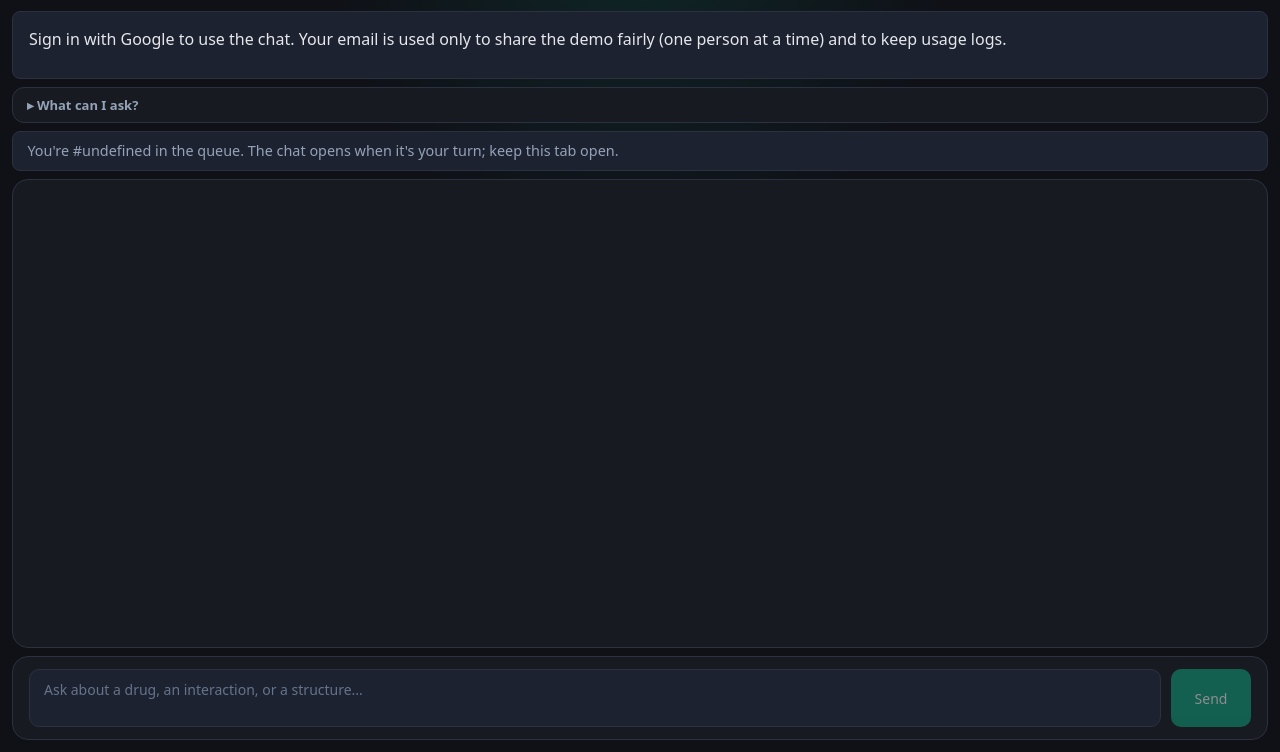
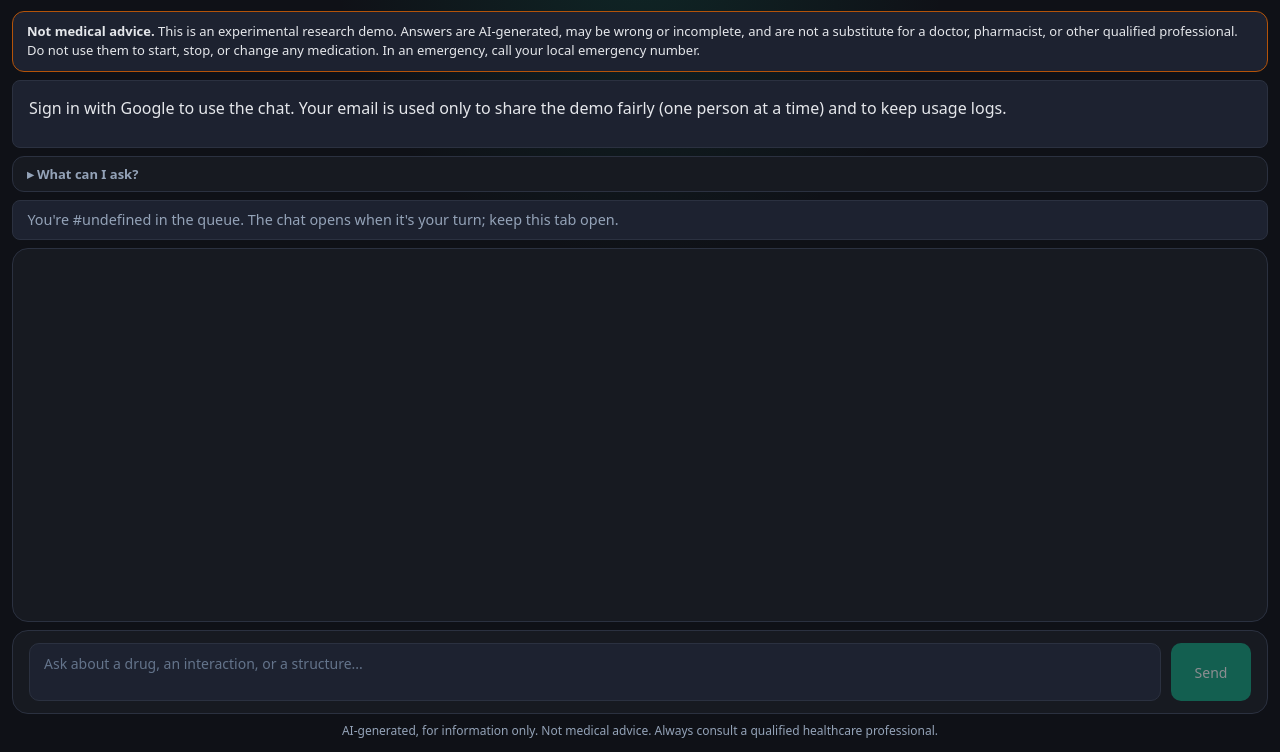
Before and after one commit to AymanSulaiman/chem_mlops, a website with bundled scripts: page web/public/index.html in a window 1280 px wide. Shown: the part 48-800 px from the top of the page. Built offline with nearby package versions, Linux system fonts and the light colour scheme; files whose address does not match are found by name.

Commit message:
added disclaimer

```diff
--- a/web/public/index.html
+++ b/web/public/index.html
@@ -16,6 +16,10 @@
           <button id="signout" type="button" class="link-button">Sign out</button>
         </p>
       </header>
+
+      <p class="disclaimer" role="note">
+        <strong>Not medical advice.</strong> This is an experimental research demo. Answers are AI-generated, may be wrong or incomplete, and are not a substitute for a doctor, pharmacist, or other qualified professional. Do not use them to start, stop, or change any medication. In an emergency, call your local emergency number.
+      </p>
 
       <section id="signin" class="signin" hidden>
         <p>Sign in with Google to use the chat. Your email is used only to share the demo fairly (one person at a time) and to keep usage logs.</p>
@@ -43,6 +47,7 @@
         ></textarea>
         <button id="btn" type="submit">Send</button>
       </form>
+      <p class="disclaimer disclaimer--footer">AI-generated, for information only. Not medical advice. Always consult a qualified healthcare professional.</p>
     </div>
 
     <script type="module" src="/frontend.js"></script>
--- a/web/public/style.css
+++ b/web/public/style.css
@@ -358,3 +358,23 @@ body {
   text-decoration: underline;
   cursor: pointer;
 }
+
+/* Medical disclaimer: banner under the header, short reminder under the input */
+.disclaimer {
+  background: var(--surface-alt);
+  border: 1px solid #b45309;
+  border-radius: 12px;
+  padding: 10px 14px;
+  color: var(--text);
+  font-size: 13px;
+  line-height: 1.5;
+}
+
+.disclaimer--footer {
+  background: none;
+  border: none;
+  padding: 0;
+  color: var(--muted);
+  font-size: 12px;
+  text-align: center;
+}
```
